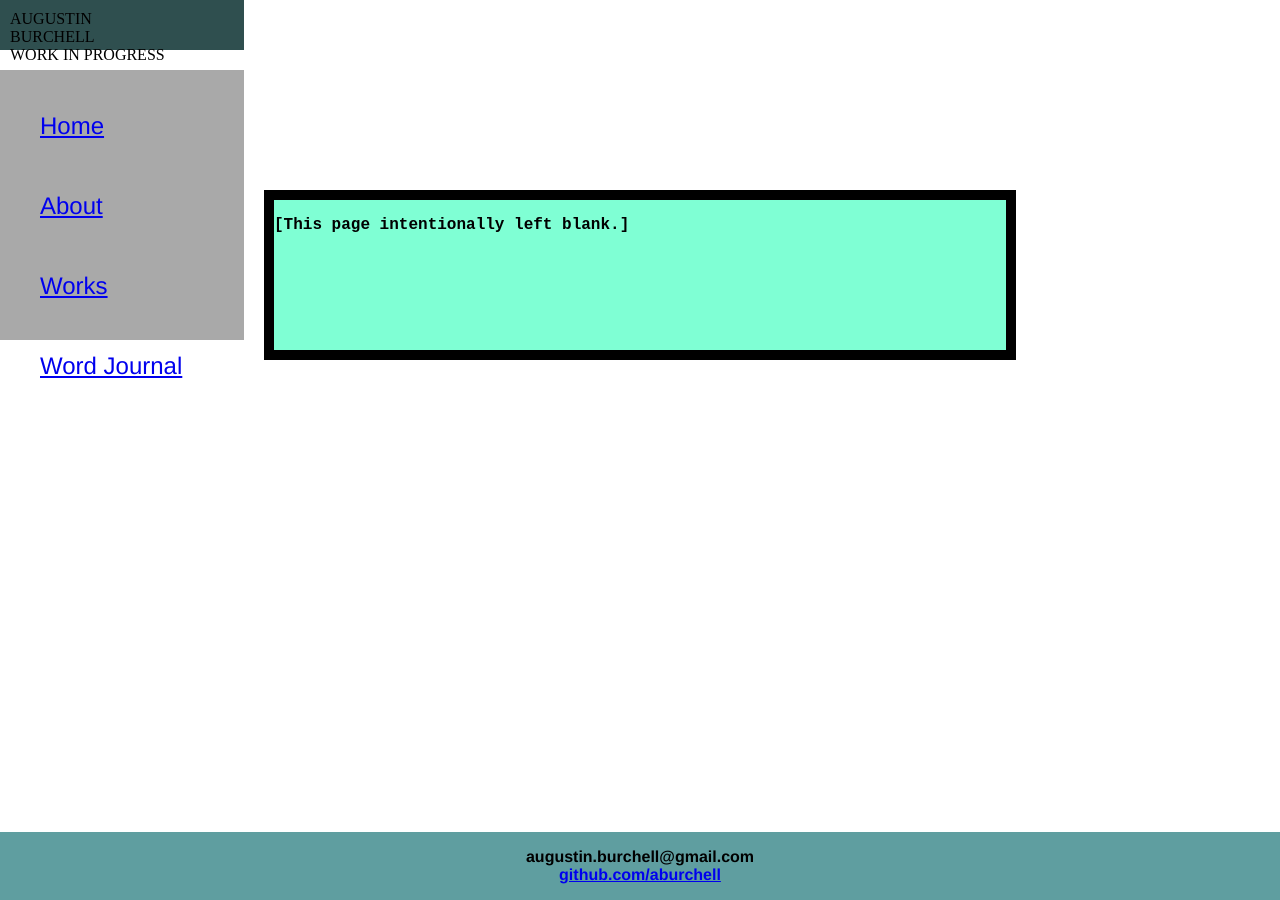
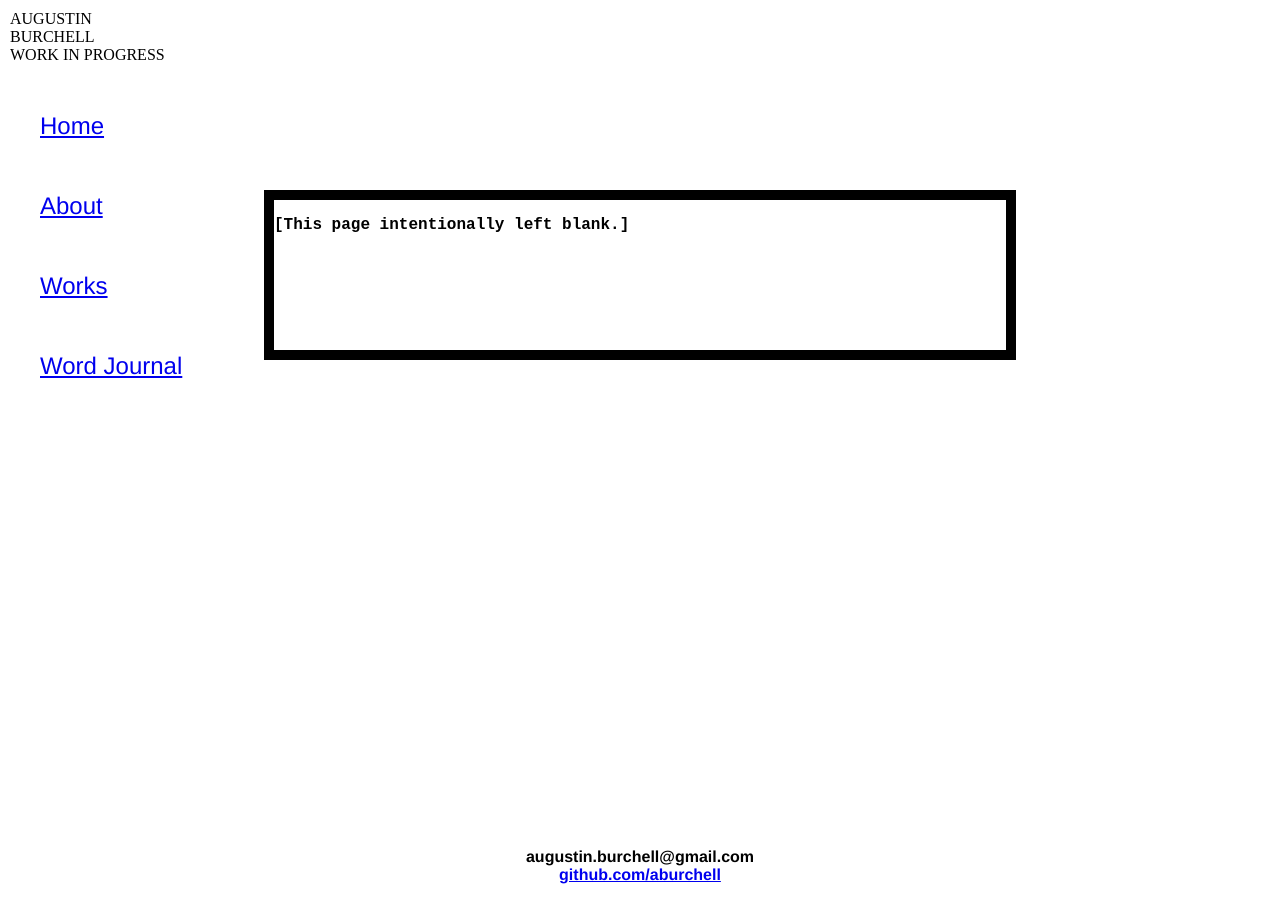
Before and after one commit to aburchell/aburchell.github.io, a Jekyll site: the page built from index.html, in a window 1280 px wide. Built offline with Jekyll 4.4.1, drawn with Linux system fonts in a browser that asks for light colours.

Commit message:
Got rid of the ugly colors

```diff
--- a/css/main.css
+++ b/css/main.css
@@ -18,7 +18,6 @@ body {
 
 .main-header {
     grid-area: header;
-    background-color: darkslategray;
 /*    margin-left: 2%;*/
 /*    margin-top: 5%;*/
     padding: 10px;
@@ -27,26 +26,22 @@ body {
 
 .main-nav {
     grid-area: nav;
-    background-color: darkgray;
 /*    align-self: flex-end;*/
 }
 
 .page-header {
     grid-area: pageHead;
-    background-color: lightslategrey;
     width: 100%;
 /*    align-self: flex-start;*/
 }
 
 .container{
     grid-area: content;
-    background-color: aquamarine;
 /*    align-self: stretch;*/
 }
 
 .main-footer {
     grid-area: footer;
-    background-color: cadetblue;
     text-align: center;
     position: fixed;
     bottom: 0;
```
